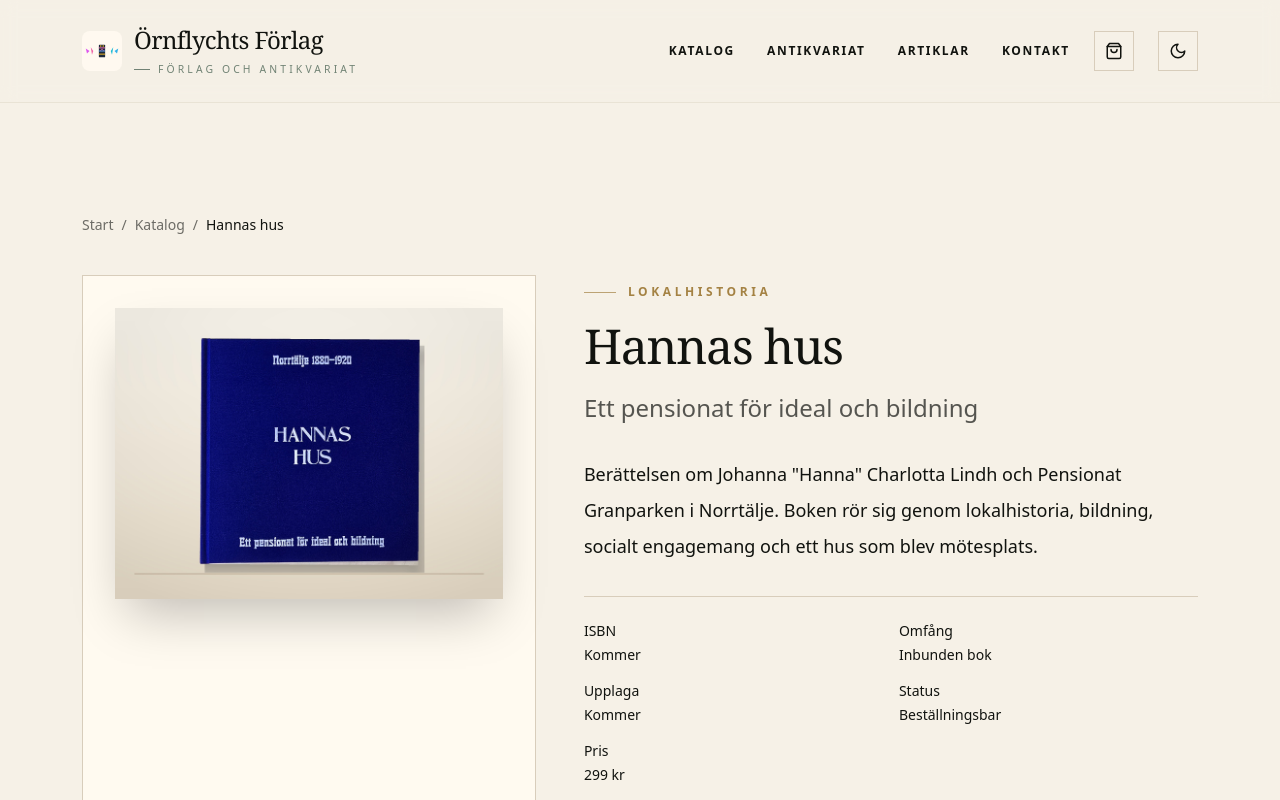
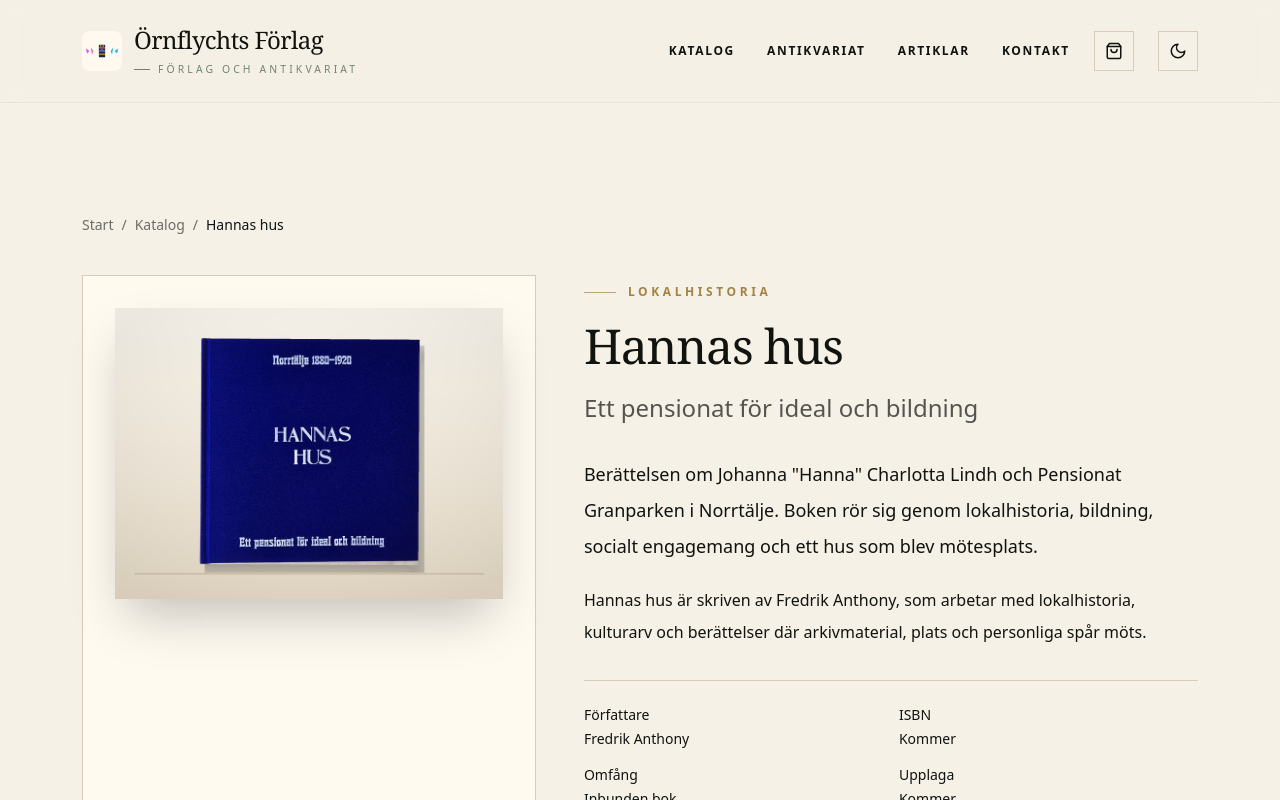
Before and after one commit to FredrikAnthony/ornflychts, a Next.js app: page /bocker/hannas-hus in a window 1280 px wide. Shown: the top 800 px of the page. Built offline with nearby package versions, Linux system fonts and the light colour scheme.

Commit message:
Add Fredrik Anthony as Hannas hus author

```diff
--- a/app/bocker/[slug]/page.tsx
+++ b/app/bocker/[slug]/page.tsx
@@ -89,6 +89,12 @@ export default async function BookPage({ params }: PageProps) {
             {book.authorNote ? <p className="mt-5 text-base leading-8 text-ink/68 dark:text-ivory/68">{book.authorNote}</p> : null}
 
             <dl className="mt-8 grid gap-4 border-y border-line py-6 text-sm dark:border-white/10 sm:grid-cols-2">
+              {book.author ? (
+                <div>
+                  <dt className="text-ink/52 dark:text-ivory/52">Författare</dt>
+                  <dd className="mt-1 text-ink dark:text-ivory">{book.author}</dd>
+                </div>
+              ) : null}
               <div>
                 <dt className="text-ink/52 dark:text-ivory/52">ISBN</dt>
                 <dd className="mt-1 text-ink dark:text-ivory">{book.isbn}</dd>
--- a/lib/content.ts
+++ b/lib/content.ts
@@ -1,6 +1,7 @@
 export type Book = {
   slug: string;
   title: string;
+  author?: string;
   subtitle: string;
   category: string;
   year: string;
@@ -50,6 +51,7 @@ export const books: Book[] = [
   {
     slug: "hannas-hus",
     title: "Hannas hus",
+    author: "Fredrik Anthony",
     subtitle: "Ett pensionat för ideal och bildning",
     category: "Lokalhistoria",
     year: "2026",
@@ -62,7 +64,8 @@ export const books: Book[] = [
     image: "/assets/hannas-hus-framsida.jpg",
     description:
       "Berättelsen om Johanna \"Hanna\" Charlotta Lindh och Pensionat Granparken i Norrtälje. Boken rör sig genom lokalhistoria, bildning, socialt engagemang och ett hus som blev mötesplats.",
-    authorNote: "",
+    authorNote:
+      "Hannas hus är skriven av Fredrik Anthony, som arbetar med lokalhistoria, kulturarv och berättelser där arkivmaterial, plats och personliga spår möts.",
     buyUrl: "https://buy.stripe.com/8x2aEQaVd5Ci9iGaca9oc00?locale=sv",
     sampleUrl: "https://hannalindh.se",
     reviews: [
--- a/lib/seo.ts
+++ b/lib/seo.ts
@@ -58,11 +58,17 @@ export function faqJsonLd(items: Array<{ question: string; answer: string }>) {
   };
 }
 
-export function bookJsonLd(book: { title: string; isbn: string; description: string; image: string; buyUrl: string }) {
+export function bookJsonLd(book: { title: string; author?: string; isbn: string; description: string; image: string; buyUrl: string }) {
   return {
     "@context": "https://schema.org",
     "@type": "Book",
     name: book.title,
+    author: book.author
+      ? {
+          "@type": "Person",
+          name: book.author
+        }
+      : undefined,
     isbn: book.isbn.startsWith("978") ? book.isbn : undefined,
     description: book.description,
     image: `${site.url}${book.image}`,
```
